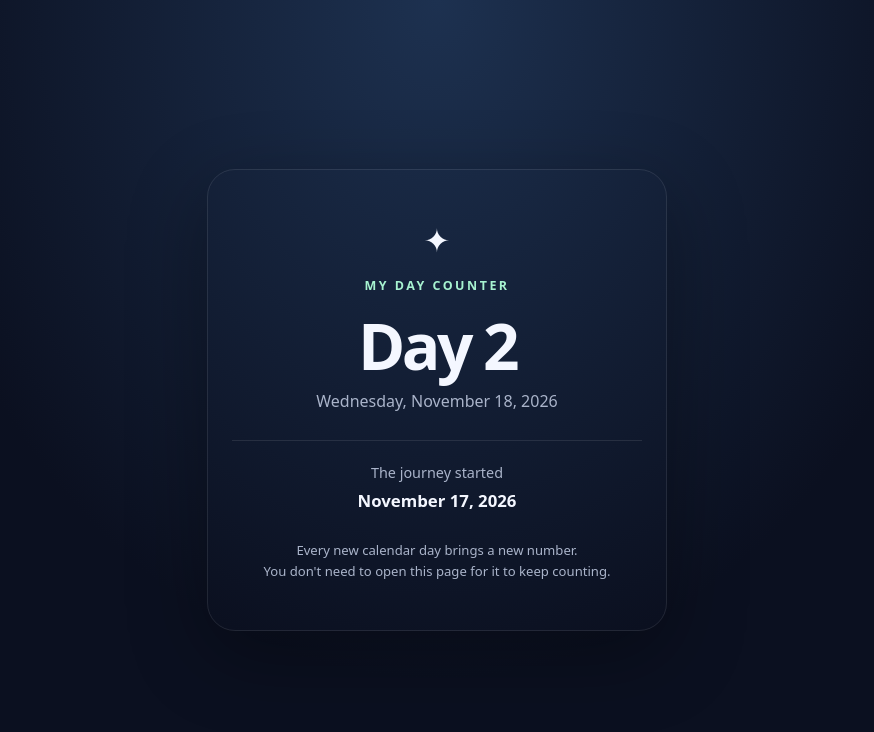
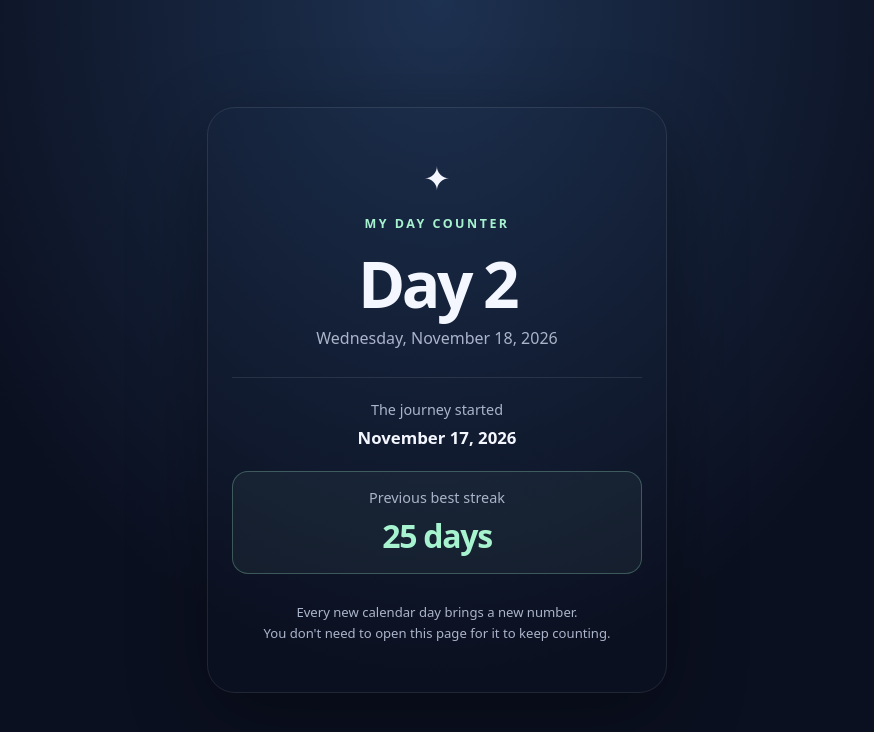
Before and after one commit to nagavenkateshgavini/day-counter, a plain HTML site: page index.html in a window 1280 px wide. Shown: the whole page, without its empty margins (203-1077 px from the left). Drawn offline with Linux system fonts and the light colour scheme.

Commit message:
Display previous best streak of 25 days

```diff
--- a/index.html
+++ b/index.html
@@ -16,6 +16,8 @@
     .rule { height:1px; background:#ffffff18; margin:28px 0 22px; }
     .label { color:var(--muted); font-size:.9rem; margin-bottom:7px; }
     .start { font-weight:600; font-size:1.05rem; }
+    .best-streak { margin-top:22px; padding:16px; border:1px solid #a7f3d044; border-radius:16px; background:#a7f3d00d; }
+    .best-number { color:var(--accent); font-size:2rem; font-weight:800; letter-spacing:-.04em; }
     .note { margin:28px 0 0; color:var(--muted); font-size:.82rem; line-height:1.6; }
     .calendar { font-size:2rem; margin-bottom:16px; }
   </style>
@@ -29,6 +31,7 @@
     <div class="rule"></div>
     <div class="label">The journey started</div>
     <div class="start" id="start-date">November 17, 2026</div>
+    <div class="best-streak"><div class="label">Previous best streak</div><div class="best-number">25 days</div></div>
     <p class="note">Every new calendar day brings a new number.<br>You don't need to open this page for it to keep counting.</p>
   </main>
   <script>
```
